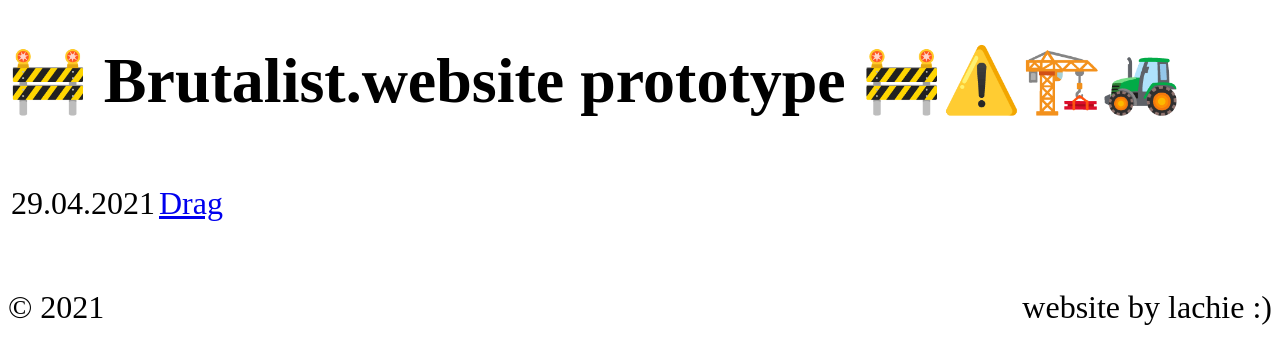
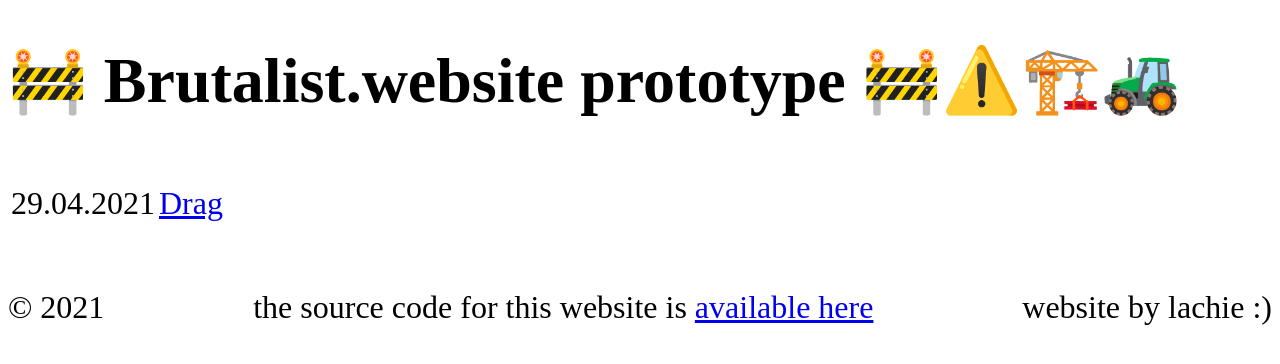
Before and after one commit to alachie/prototype.brutalist.website, a Next.js app: page / in a window 1280 px wide. Shown: the top 364 px of the page. Built offline with nearby package versions, Linux system fonts and the light colour scheme.

Commit message:
added source code link

```diff
--- a/pages/index.js
+++ b/pages/index.js
@@ -26,6 +26,7 @@ export default function Home() {
 
       <footer>
         <span>&copy; {(new Date().getFullYear())}</span>
+        <span>the source code for this website is <a href="https://github.com/alachie/prototype.brutalist.website" target="_blank" rel="noreferrer noopener">available here</a> </span>
         <span>website by lachie :)</span>
       </footer>
     </div>
```
